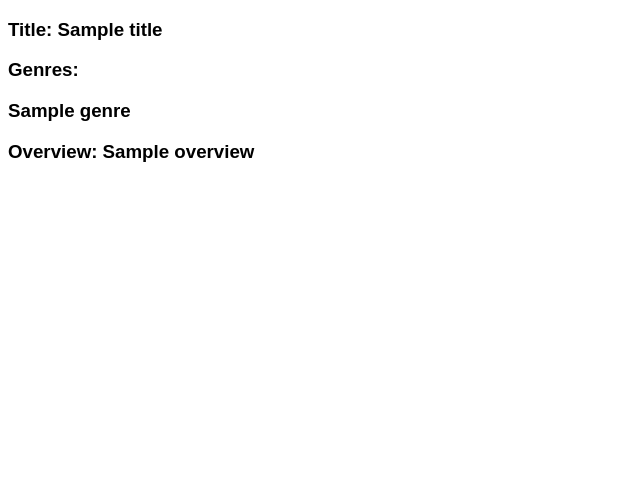
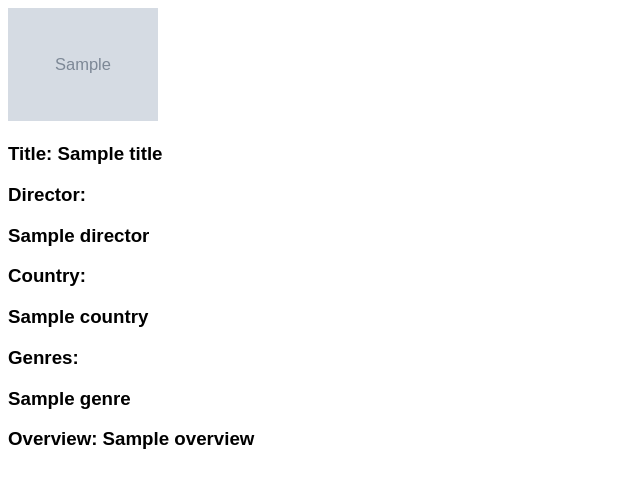
Before and after one commit to gjdbswn1319/Movie-Tracker, a Flask app: template templates/movieInfo.html in a window 1280 px wide. Shown: the top 488 px of the page, without its empty margins (0-640 px from the left). Run offline with Flask 2, Linux system fonts and the light colour scheme; the template is opened without the code that fills it: most values are stand-ins (such as "Sample title", 1, 10 or a date in 2020); grey boxes marked "Sample" are stand-in pictures; parts of the project's set-up code (start-up, migrations or seed data) failed here and were passed over.

Commit message:
Update movieInfo.html

```diff
--- a/templates/movieInfo.html
+++ b/templates/movieInfo.html
@@ -4,21 +4,34 @@
 		<link rel="stylesheet" href="{{ url_for('static', filename='css/index.css') }}">
 	</head>
 	<body>
+
+		{% if poster %}
+			<input type='image' src='{{poster}}' alt='Poster Not Found'>
+		{% endif %}
 		{% if title %}
 			<h3>Title: {{title}}</h3>
 		{% endif %}
-		<!--{% if director %}
-		<h3>Director: {{director}}</h3>
-		Poster
-		Country
+
+		<!--
+		IT SHOWS THE FIRST MOVIE, NOT THE MOVIE CLICKED
 		Running Time
 		Release Date
-		Cast
-		{% endif %}-->
+		Cast-->
+		<h3>Director: </h3>
+		{% for d in director %}
+			<h3>{{d}}</h3>
+		{% endfor %}
+
+		<h3>Country: </h3>
+		{% for c in country %}
+			<h3>{{c}}</h3>
+		{% endfor %}
+
 		<h3>Genres:</h3>
 		{% for g in genre %}
 			<h3>{{g.name}}</h3>
 		{% endfor %}
+
 		{% if overview %}
 			<h3>Overview: {{overview}}</h3>
 		{% endif %}
```
